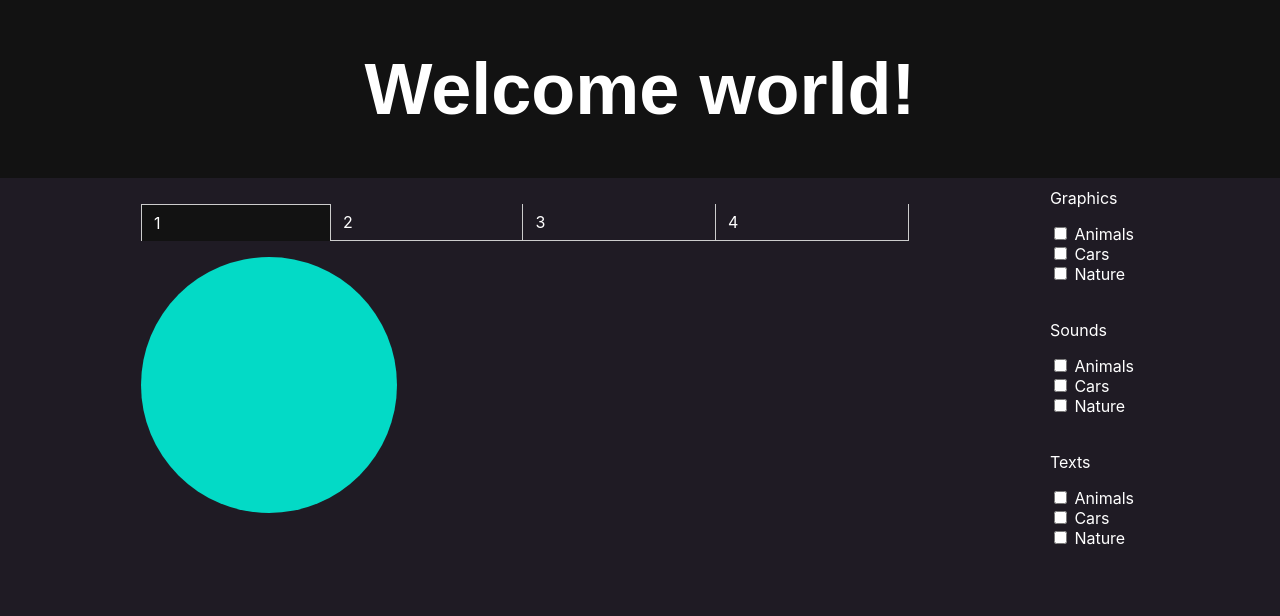
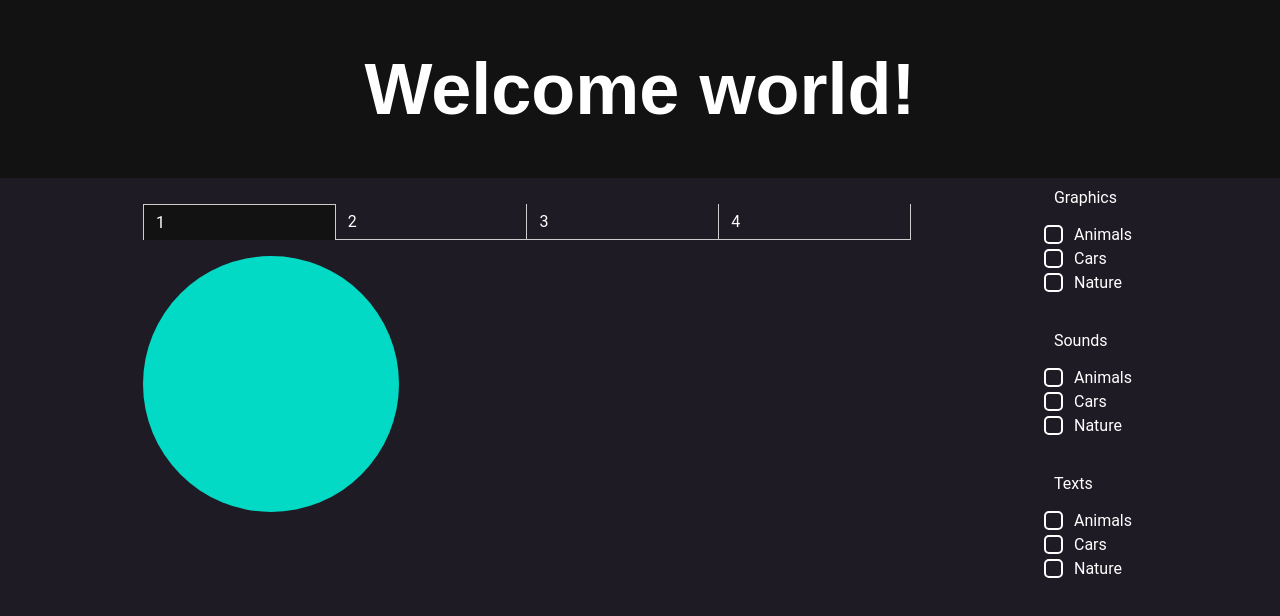
Before and after one commit to williamostensen98/Webutvikling-Prosjekt2, a React (Create React App) app: page / in a window 1280 px wide. Shown: the top 616 px of the page. Built offline with nearby package versions, Linux system fonts and the light colour scheme.

Commit message:
Added styling for checkboxes

```diff
--- a/src/App.js
+++ b/src/App.js
@@ -15,7 +15,6 @@ class App extends Component {
             data: catData
         }
     }
-
 
     render() {
         const mediaCategories = this.state.data.map(data =>
--- a/src/components/Header.js
+++ b/src/components/Header.js
@@ -8,7 +8,6 @@ class Header extends Component {
     }
 
     render() {
-        const text = "Hello world!";
         return (
             <div className="header-container">
                 <header className="header">
--- a/src/components/MediaCategory.js
+++ b/src/components/MediaCategory.js
@@ -11,9 +11,12 @@ class MediaCategory extends Component {
     renderCheckbox(i) {
         return (
                 <li>
-                    <input type="checkbox" name={this.props.categories[i]}>
-                    </input>
-                    <label for="a"> {this.props.categories[i]}</label>
+                    <label className="checkbox-label">
+                        <input type="checkbox" name={this.props.categories[i]}>
+                        </input>
+                        {this.props.categories[i]}
+                        <span className="checkbox-custom"></span>
+                    </label>
                 </li>
         )
     }
@@ -32,11 +35,10 @@ class MediaCategory extends Component {
             <div className="category-container">
                 <label>
                     {this.props.mediaLabel}
-                </label>
-                <br />
                 <ul className="media-list">
                     {this.createCheckbox()}
                 </ul>
+                </label>
             </div>
         )
     }
--- a/src/components/Tab.js
+++ b/src/components/Tab.js
@@ -13,7 +13,6 @@ class Tab extends Component {
   constructor(props) {
     super(props);
     this.state = {
-
     }
     this.onClick = this.onClick.bind(this);
   }
--- a/src/css/main.css
+++ b/src/css/main.css
@@ -118,3 +118,160 @@ svg {
   align-items: flex-start;
 
 }
+/* Styling for checkboxes: */
+/* Source: https://appitventures.com/blog/styling-checkbox-css-tips/ */
+@import url('https://fonts.googleapis.com/css?family=Roboto:100,300,400,500,700,900');
+body {
+    font-family: 'Roboto', sans-serif;
+  }
+
+
+/* Styling Checkbox Starts */
+.checkbox-label {
+    /* display: block; */
+    position: relative;
+    margin: auto;
+    cursor: pointer;
+    font-size: 16px;
+    line-height: 24px;
+    height: 24px;
+    width: 24px;
+    clear: both;
+}
+
+.checkbox-label input {
+    /* position: absolute; */
+    opacity: 0;
+    cursor: pointer;
+}
+
+.checkbox-label .checkbox-custom {
+    position: absolute;
+    top: 0px;
+    left: -10px;
+    height: 15px;
+    width: 15px;
+    background-color: transparent;
+    border-radius: 5px;
+    transition: all 0.3s ease-out;
+    -webkit-transition: all 0.3s ease-out;
+    -moz-transition: all 0.3s ease-out;
+    -ms-transition: all 0.3s ease-out;
+    -o-transition: all 0.3s ease-out;
+    border: 2px solid #FFFFFF;
+}
+
+
+.checkbox-label input:checked ~ .checkbox-custom {
+    background-color: #FFFFFF;
+    border-radius: 5px;
+    -webkit-transform: rotate(0deg) scale(1);
+    -ms-transform: rotate(0deg) scale(1);
+    transform: rotate(0deg) scale(1);
+    opacity:1;
+    border: 2px solid #FFFFFF;
+}
+
+
+.checkbox-label .checkbox-custom::after {
+    position: absolute;
+    content: "";
+    left: 12px;
+    top: 12px;
+    height: 0px;
+    width: 0px;
+    border-radius: 5px;
+    border: solid #009BFF;
+    border-width: 0 3px 3px 0;
+    -webkit-transform: rotate(0deg) scale(0);
+    -ms-transform: rotate(0deg) scale(0);
+    transform: rotate(0deg) scale(0);
+    opacity:1;
+    transition: all 0.3s ease-out;
+    -webkit-transition: all 0.3s ease-out;
+    -moz-transition: all 0.3s ease-out;
+    -ms-transition: all 0.3s ease-out;
+    -o-transition: all 0.3s ease-out;
+}
+
+
+.checkbox-label input:checked ~ .checkbox-custom::after {
+  -webkit-transform: rotate(45deg) scale(1);
+  -ms-transform: rotate(45deg) scale(1);
+  transform: rotate(45deg) scale(1);
+  opacity:1;
+  left: 4px;
+  top: 0px;
+  width: 6px;
+  height: 12px;
+  border: solid #009BFF;
+  border-width: 0 2px 2px 0;
+  background-color: transparent;
+  border-radius: 0;
+}
+
+
+
+/* For Ripple Effect */
+.checkbox-label .checkbox-custom::before {
+    position: absolute;
+    content: "";
+    left: 10px;
+    top: 10px;
+    width: 0px;
+    height: 0px;
+    border-radius: 5px;
+    border: 2px solid #FFFFFF;
+    -webkit-transform: scale(0);
+    -ms-transform: scale(0);
+    transform: scale(0);
+}
+
+.checkbox-label input:checked ~ .checkbox-custom::before {
+    left: -3px;
+    top: -3px;
+    width: 24px;
+    height: 24px;
+    border-radius: 5px;
+    -webkit-transform: scale(3);
+    -ms-transform: scale(3);
+    transform: scale(3);
+    opacity:0;
+    z-index: 999;
+    transition: all 0.3s ease-out;
+    -webkit-transition: all 0.3s ease-out;
+    -moz-transition: all 0.3s ease-out;
+    -ms-transition: all 0.3s ease-out;
+    -o-transition: all 0.3s ease-out;
+}
+
+
+
+
+/* Style for Circular Checkbox */
+.checkbox-label .checkbox-custom.circular {
+    border-radius: 50%;
+    border: 2px solid #FFFFFF;
+}
+
+.checkbox-label input:checked ~ .checkbox-custom.circular {
+    background-color: #FFFFFF;
+    border-radius: 50%;
+    border: 2px solid #FFFFFF;
+}
+.checkbox-label input:checked ~ .checkbox-custom.circular::after {
+    border: solid #0067FF;
+    border-width: 0 2px 2px 0;
+}
+.checkbox-label .checkbox-custom.circular::after {
+    border-radius: 50%;
+}
+
+.checkbox-label .checkbox-custom.circular::before {
+    border-radius: 50%;
+    border: 2px solid #FFFFFF;
+}
+
+.checkbox-label input:checked ~ .checkbox-custom.circular::before {
+    border-radius: 50%;
+}
```
